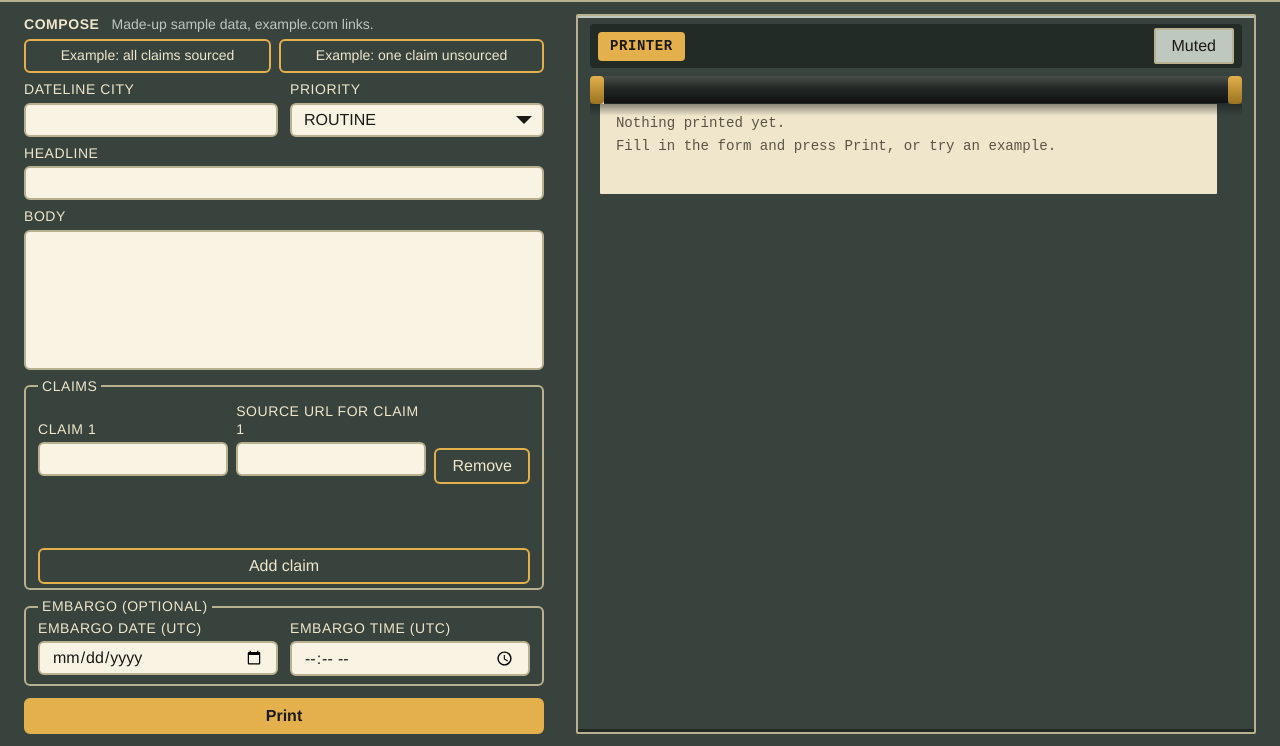
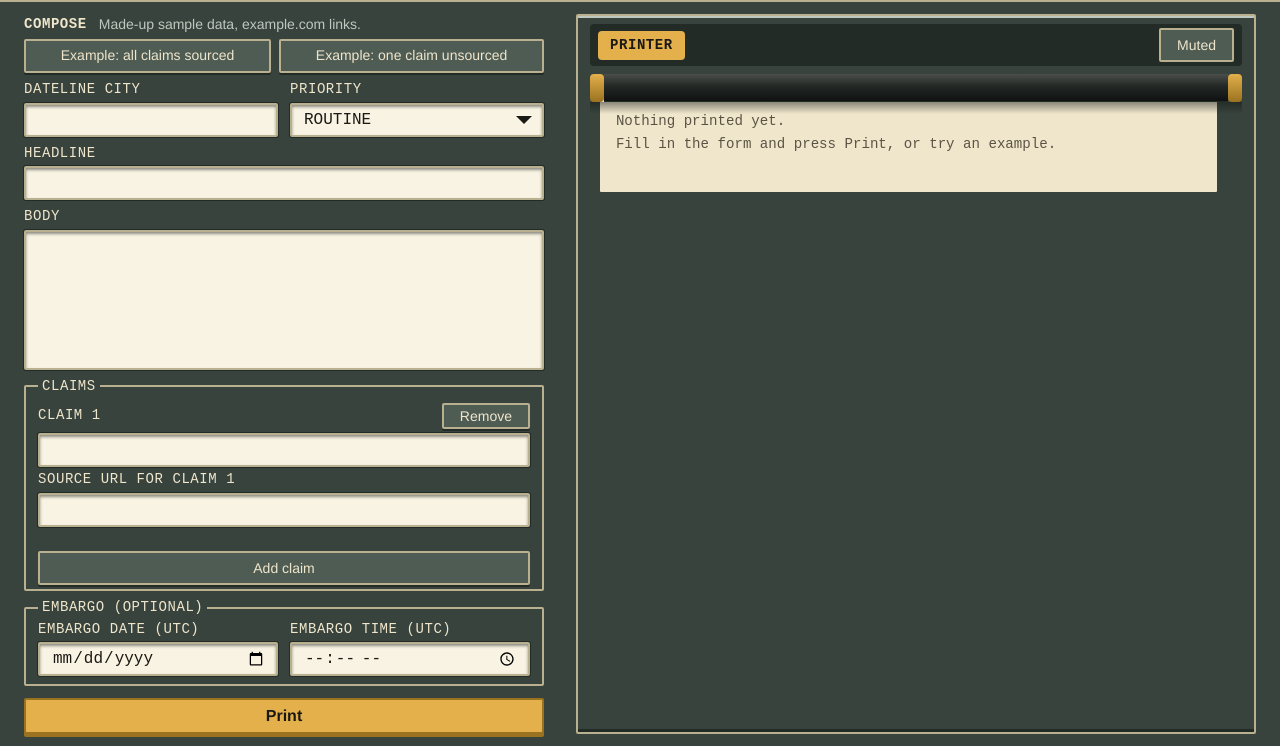
Before and after one commit to inkandwire/wireroom, a website built with Vite: page index.html in a window 1280 px wide. Shown: the part 54-800 px from the top of the page. Built offline with nearby package versions, Linux system fonts and the light colour scheme.

Commit message:
kiro: teletype-polish task 4 Period-style controls

```diff
--- a/src/ui/printer.css
+++ b/src/ui/printer.css
@@ -5,26 +5,16 @@
    --ink on --paper 14.09:1 for the lit BELL label. The slot has a fixed size,
    so the label keeps its place while hidden and nothing shifts. */
 
-/* The toggle is a small grey-green key: square 2px corners and a 2px darker
-   bottom edge (an outer shadow, so the size and the 44px target do not
-   change). --ink on --desk-muted is far above 4.5:1. */
+/* The toggle is a small grey-green key, the same as the other secondary keys
+   (.btn in style.css: --key fill, --paper text 5.65:1, 2px bottom edge, press).
+   Only the sizing is set here. "Sound on" adds a brass border and bold text,
+   so the state is not colour alone. */
 .mute-toggle {
   flex: 0 0 auto;
-  color: var(--ink);
-  background: var(--desk-muted);
-  border: var(--border-control) solid var(--edge);
-  border-radius: 2px;
-  box-shadow: 0 2px 0 var(--desk-dark);
 }
 
-.mute-toggle:hover {
-  background: var(--paper);
-}
-
-.mute-toggle[aria-pressed="false"],
-.mute-toggle[aria-pressed="false"]:hover {
-  color: var(--ink);
-  background: var(--accent);
+.mute-toggle[aria-pressed="false"] {
+  border-color: var(--accent);
   font-weight: bold;
 }
 
@@ -51,12 +41,14 @@
   visibility: visible;
 }
 
-/* Inert while an item prints. The dashed edge means it is not colour alone. */
+/* Inert while an item prints. The dashed edge means it is not colour alone.
+   --desk-muted on --desk 6.00:1. */
 .btn[aria-disabled="true"],
 .btn[aria-disabled="true"]:hover {
   color: var(--desk-muted);
   background: transparent;
   border-style: dashed;
+  box-shadow: none;
   font-weight: normal;
   cursor: not-allowed;
 }
--- a/src/ui/style.css
+++ b/src/ui/style.css
@@ -23,6 +23,7 @@ body {
 
 h2 {
   margin: 0 0 var(--space-2);
+  font-family: var(--font-paper);
   font-size: 14px;
   letter-spacing: 0.04em;
   text-transform: uppercase;
@@ -122,8 +123,7 @@ h2 {
   gap: var(--space-2);
 }
 
-/* The form is a size container: claim rows pick their layout from the width
-   of the form column, not from the viewport. */
+/* The form is a size container. */
 #compose-form {
   container-type: inline-size;
   container-name: form;
@@ -257,9 +257,8 @@ h2 {
   }
 }
 
-/* Wide desktop: a wider form column so both example claims show with the
-   claim text and URL side by side. Between 900px and 1099px the narrow column
-   stays. */
+/* Wide desktop: a wider form column. Between 900px and 1099px the narrow
+   column stays. */
 @media (min-width: 1100px) {
   .app {
     grid-template-columns: minmax(520px, 40%) minmax(0, 1fr);
@@ -301,8 +300,10 @@ h2 {
   min-width: 0;
 }
 
+/* Typewriter labels: paper mono, 14px, uppercase. */
 label,
 legend {
+  font-family: var(--font-paper);
   font-size: 14px;
   line-height: 1.25;
   letter-spacing: 0.04em;
@@ -335,6 +336,10 @@ button {
   line-height: 1.5;
 }
 
+/* Recessed fields: a double border (the 2px --edge border plus a thin dark
+   outer line) and an inner shadow, so the field looks sunk into the desk.
+   Paper mono text, 16px. --ink on --field 15.81:1, --field on --desk 9.28:1,
+   --edge on --desk 4.74:1. color-scheme keeps native pickers light. */
 input,
 select,
 textarea {
@@ -342,9 +347,41 @@ textarea {
   min-height: var(--tap);
   padding: var(--space-2) var(--space-3);
   color: var(--ink);
+  color-scheme: light;
   background: var(--field);
   border: var(--border-control) solid var(--edge);
   border-radius: var(--radius-control);
+  box-shadow:
+    0 0 0 1px var(--desk-dark),
+    inset 0 2px 3px var(--shadow-ink);
+  font-family: var(--font-paper);
+  font-size: 16px;
+}
+
+/* Native date and time: keep the elements, restyle only. The parts inherit
+   the mono font; the picker icon is tinted a warm ink tone by a filter
+   (sepia, then darker) so it matches the cream field and stays above 3:1. */
+input[type="date"],
+input[type="time"] {
+  appearance: none;
+  -webkit-appearance: none;
+  min-width: 0;
+}
+
+input[type="date"]::-webkit-datetime-edit,
+input[type="time"]::-webkit-datetime-edit,
+input[type="date"]::-webkit-datetime-edit-fields-wrapper,
+input[type="time"]::-webkit-datetime-edit-fields-wrapper {
+  padding: 0;
+  font-family: var(--font-paper);
+}
+
+input[type="date"]::-webkit-calendar-picker-indicator,
+input[type="time"]::-webkit-calendar-picker-indicator {
+  padding: 0;
+  cursor: pointer;
+  opacity: 1;
+  filter: sepia(1) saturate(0.6) brightness(0.4);
 }
 
 /* Body textarea: exactly five lines. Paper mono font, line height of exactly
@@ -398,32 +435,53 @@ textarea {
   line-height: 1.25;
 }
 
+/* Keys. A secondary key is a small grey-green keycap: --paper on --key about
+   5.65:1, square 2px corners, a darker bottom edge drawn as an outer shadow
+   (it does not change the box size or the 44px target) and a 2px press. */
 .btn {
   min-height: var(--tap);
   min-width: var(--tap);
   padding: var(--space-2) var(--space-4);
   color: var(--paper);
-  background: transparent;
-  border: var(--border-control) solid var(--accent);
+  background: var(--key);
+  border: var(--border-control) solid var(--edge);
   border-radius: var(--radius-control);
+  box-shadow: 0 var(--key-edge) 0 var(--desk-dark);
+  font-size: 14px;
   cursor: pointer;
   transition:
     background-color var(--duration-fast),
-    color var(--duration-fast);
+    color var(--duration-fast),
+    transform var(--duration-fast),
+    box-shadow var(--duration-fast);
 }
 
 .btn:hover {
   background: var(--ink);
 }
 
+.btn:active {
+  transform: translateY(var(--key-press));
+  box-shadow: 0 0 0 var(--desk-dark);
+}
+
+/* Print: the one big brass keycap. 3px dark bottom edge, 2px press. */
 .btn--primary {
   color: var(--ink);
   background: var(--accent);
+  border-color: var(--brass-dark);
+  box-shadow: 0 var(--key-edge-print) 0 var(--brass-dark);
+  font-size: 16px;
   font-weight: bold;
 }
 
 .btn--primary:hover {
   background: var(--accent);
+}
+
+.btn--primary:active {
+  transform: translateY(var(--key-press));
+  box-shadow: 0 1px 0 var(--brass-dark);
 }
 
 /* The two example buttons are small secondary buttons. */
@@ -434,72 +492,56 @@ textarea {
   line-height: 1.25;
 }
 
-/* Claim rows: the claim text with Remove on the same first line, then the
-   source URL under it. When the form column is 480px or wider (container
-   query on the form, not the viewport) the text, URL and Remove sit in one
-   row. From 1100px the form column is at least 520px, so they sit in one row
-   there. */
+/* Claim rows: always stacked, at every width. The label row holds the claim
+   label (left) and Remove (right). Under it the claim text input, then the
+   URL label and the URL input, each full width, with a 4px gap between them.
+   The two .field wrappers dissolve (display: contents) so their labels and
+   inputs sit in the row grid. */
 
 .claim-row {
   display: grid;
   grid-template-columns: minmax(0, 1fr) auto;
-  gap: 0 var(--space-2);
+  align-items: center;
+  gap: var(--space-1) var(--space-2);
   margin-bottom: var(--space-2);
   padding-bottom: var(--space-2);
   border-bottom: var(--border-control) solid var(--edge);
 }
 
 .claim-row > .field {
-  margin-bottom: var(--space-2);
+  display: contents;
 }
 
-.claim-row > .field:nth-child(1) {
+.claim-row .claim-text-label {
   grid-column: 1;
   grid-row: 1;
 }
 
-.claim-row > .field:nth-child(2) {
+.claim-row .claim-text {
   grid-column: 1 / -1;
   grid-row: 2;
+}
+
+.claim-row .claim-url-label {
+  grid-column: 1 / -1;
+  grid-row: 3;
+}
+
+.claim-row .claim-url {
+  grid-column: 1 / -1;
+  grid-row: 4;
 }
 
 .claim-row > .claim-remove {
   grid-column: 2;
   grid-row: 1;
-  align-self: end;
-  margin-bottom: var(--space-2);
+  justify-self: end;
 }
 
 .claim-row:last-child {
   margin-bottom: 0;
   padding-bottom: 0;
   border-bottom: 0;
-}
-
-.claim-row:last-child > .field:nth-child(2) {
-  margin-bottom: 0;
-}
-
-@container form (min-width: 480px) {
-  .claim-row {
-    grid-template-columns: minmax(0, 1fr) minmax(0, 1fr) auto;
-    align-items: end;
-  }
-
-  .claim-row > .field:nth-child(2) {
-    grid-column: 2;
-    grid-row: 1;
-  }
-
-  .claim-row > .field {
-    margin-bottom: 0;
-  }
-
-  .claim-row > .claim-remove {
-    grid-column: 3;
-    margin-bottom: 0;
-    justify-self: end;
-  }
 }
 
 /* Action row: a bar stuck to the bottom of the viewport on phone. On desktop
@@ -557,6 +599,12 @@ textarea {
     min-height: var(--control-h-compact);
     min-width: var(--control-h-compact);
     padding-block: var(--space-1);
+  }
+
+  /* Remove sits on the label line, so it stays short there. */
+  .claim-row > .claim-remove {
+    min-height: 26px;
+    padding-block: 0;
   }
 
   input,
--- a/src/ui/tokens.css
+++ b/src/ui/tokens.css
@@ -8,6 +8,11 @@
   --desk-muted: #bfc8bf;
   --field: #f8f3e3;
   --edge: #b9b08f;
+
+  /* Small grey-green key (secondary buttons, mute toggle). --paper on --key
+     is about 5.65:1 (4.5:1 needed). The key edge is --edge on --desk (4.74:1,
+     3:1 needed). Hand-computed, WCAG 2.x. */
+  --key: #4f5c54;
 
   /* Printer slot band, a darker shade of --desk. Decorative, carries no text
      and no information, so it needs no contrast ratio of its own.
@@ -44,7 +49,7 @@
   --space-7: 48px;
 
   --radius-paper: 1px;
-  --radius-control: 6px;
+  --radius-control: 2px;
   --radius-stamp: 3px;
 
   --border-control: 2px;
@@ -209,4 +214,9 @@
   --claims-min-h: 96px;
   --print-h-max: 48px;
   --short-viewport: 800px;
+
+  /* Keys (task 4): the keycap bottom edge and the press travel. */
+  --key-edge: 2px;
+  --key-edge-print: 3px;
+  --key-press: 2px;
 }
```
Also changed, not shown: .kiro/specs/teletype-polish/tasks.md, .kiro/steering/design.md.
